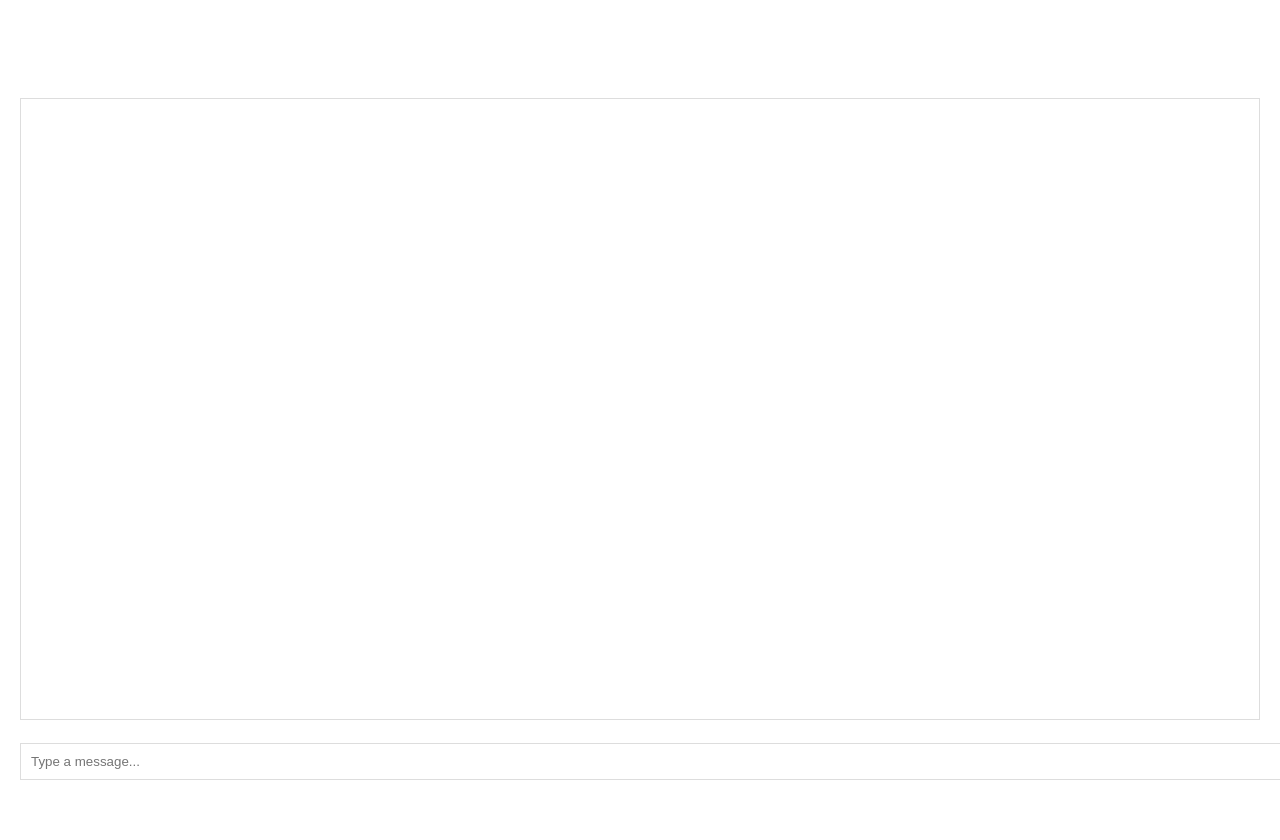
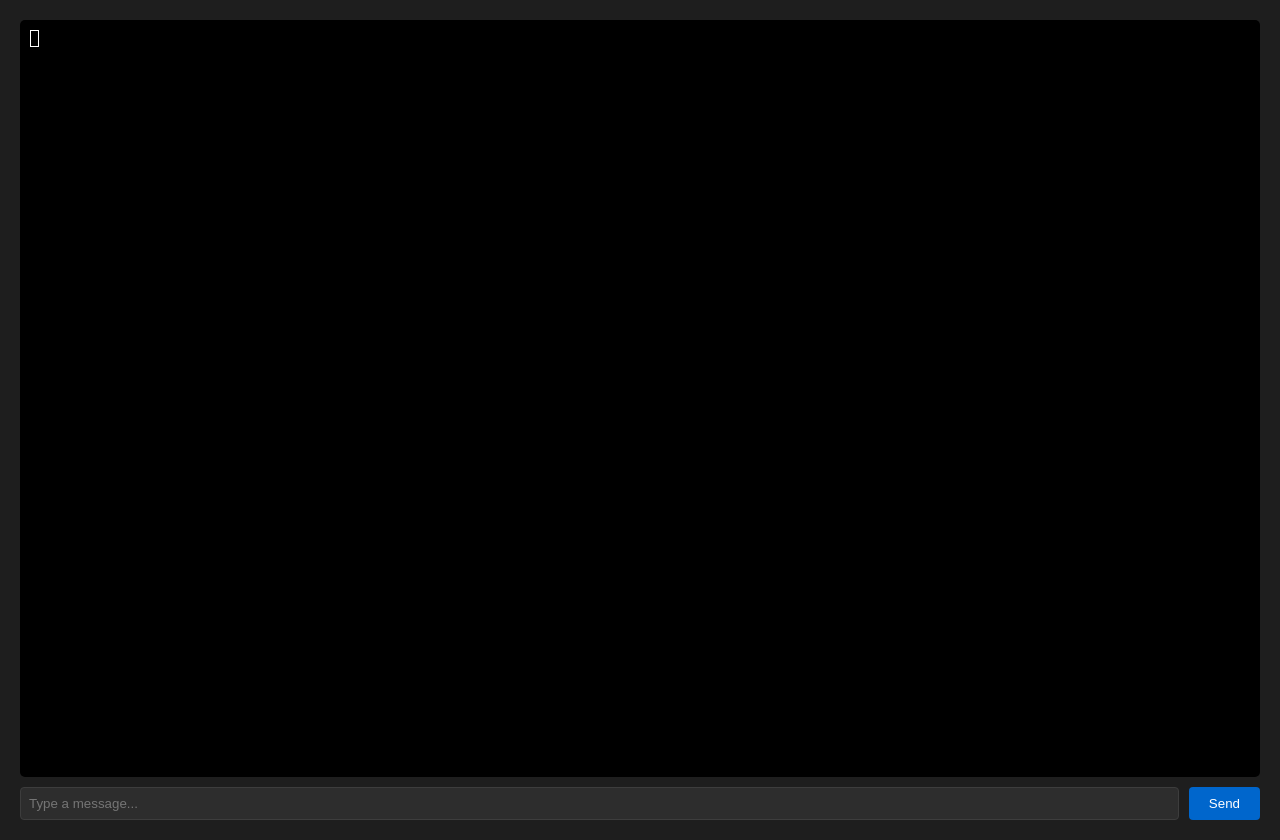
Before and after one commit to normyp/irc_chat, a website: page public/index.html in a window 1280 px wide. Before the commit the page ends 800 px from the top, so only its background shows below. Drawn offline with nearby package versions, Linux system fonts and the light colour scheme.

Commit message:
Terminal window added

```diff
--- a/public/index.html
+++ b/public/index.html
@@ -1,98 +1,80 @@
 <!DOCTYPE html>
 <html>
     <head>
-        <title>UDP Global Chat</title>
+        <title>UDP Terminal</title>
+        <link rel="stylesheet" href="https://cdn.jsdelivr.net/npm/xterm@5.1.0/css/xterm.css" />
+        <script src="https://cdn.jsdelivr.net/npm/xterm@5.1.0/lib/xterm.js"></script>
         <style>
             body {
                 margin: 0;
                 padding: 20px;
-                font-family: Arial, sans-serif;
+                background: #1e1e1e;
+                height: 100vh;
+                display: flex;
+                flex-direction: column;
             }
-
-            .chat-container {
-                position: fixed;
-                bottom: 80px;
-                left: 20px;
-                right: 20px;
-                height: calc(100vh - 200px);
-                border: 1px solid #ddd;
-                overflow-y: auto;
-                background: #fff;
+            #terminal {
+                flex-grow: 1;
+                background: #000;
                 padding: 10px;
+                border-radius: 5px;
             }
-
-            #messages {
-                list-style-type: none;
-                margin: 0;
-                padding: 0;
+            form {
+                margin-top: 10px;
+                display: flex;
+                gap: 10px;
             }
-
-            .message-fade {
-                padding: 5px;
-                margin: 2px 0;
-                opacity: 1;
-                transition: opacity 1s ease-out;
+            input {
+                flex-grow: 1;
+                padding: 8px;
+                background: #2d2d2d;
+                border: 1px solid #3d3d3d;
+                color: #fff;
+                border-radius: 4px;
             }
-
-            .timestamp {
-                color: #666;
-                font-size: 0.8em;
-                margin-left: 8px;
+            button {
+                padding: 8px 20px;
+                background: #0066cc;
+                border: none;
+                color: white;
+                border-radius: 4px;
+                cursor: pointer;
             }
-
-            #form {
-                position: fixed;
-                bottom: 20px;
-                left: 20px;
-                right: 20px;
-            }
-
-            #input {
-                width: 100%;
-                padding: 10px;
-                border: 1px solid #ddd;
-            }
-
-            #form button {
-                display: none;
+            button:hover {
+                background: #0052a3;
             }
         </style>
     </head>
     <body>
-        <div class="chat-container">
-            <ul id="messages"></ul>
-        </div>
+        <div id="terminal"></div>
         <form id="form">
             <input id="input" autocomplete="off" placeholder="Type a message..." />
             <button type="submit">Send</button>
         </form>
 
         <script>
-            const messages = document.getElementById('messages');
+            const term = new Terminal({
+                cursorBlink: true,
+                theme: {
+                    background: '#000',
+                    foreground: '#fff'
+                },
+                rows: 24,
+                cols: 80
+            });
+            term.open(document.getElementById('terminal'));
+
             const form = document.getElementById('form');
             const input = document.getElementById('input');
 
-            // Connect to WebSocket on same port as HTTP
+            // Connect to WebSocket
             const wsProtocol = location.protocol === 'https:' ? 'wss:' : 'ws:';
             const socket = new WebSocket(`${wsProtocol}//${location.host}`);
 
+            // Handle raw terminal output
             socket.onmessage = (event) => {
-                addMessage(event.data);
+                term.write(event.data);
             };
-
-            function addMessage(text) {
-                const item = document.createElement('li');
-                item.classList.add('message-fade');
-                const time = new Date().toLocaleTimeString();
-                item.innerHTML = `${text}<span class="timestamp">${time}</span>`;
-                messages.appendChild(item);
-                messages.scrollTop = messages.scrollHeight;
-
-                setTimeout(() => {
-                    item.style.opacity = '0';
-                    setTimeout(() => item.remove(), 1000);
-                }, 9000);
-            }
 
             form.onsubmit = (e) => {
                 e.preventDefault();
```
Also changed, not shown: server.js (+16 -15 lines).
